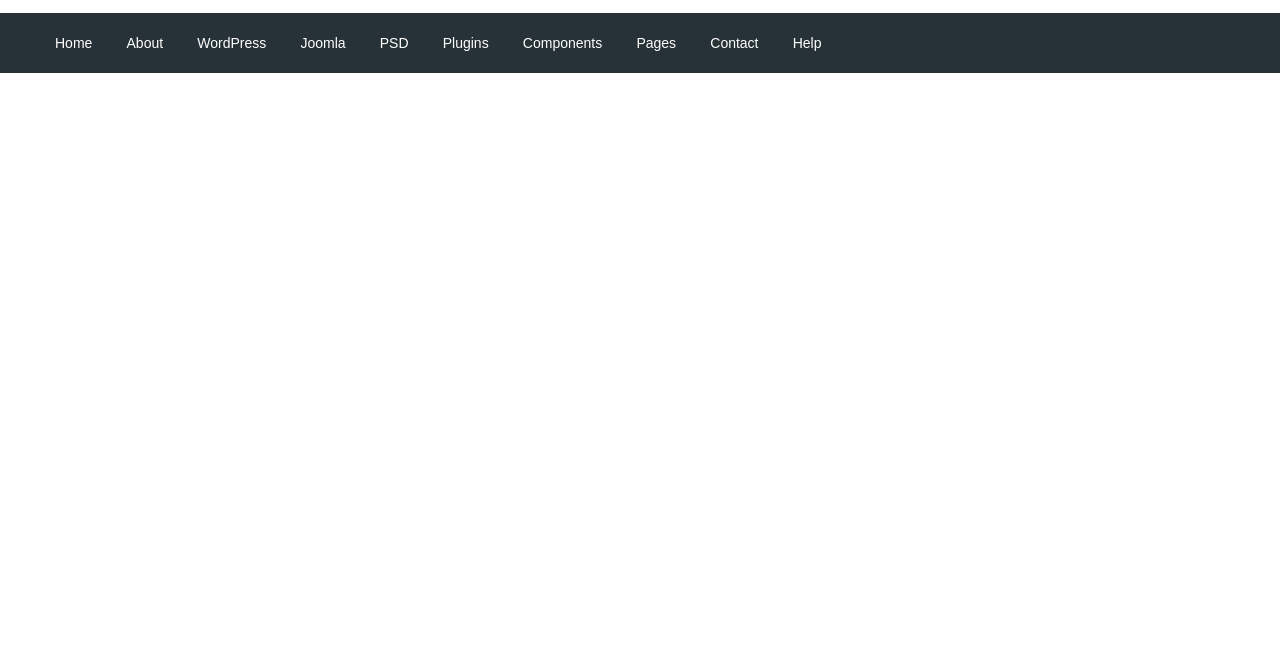
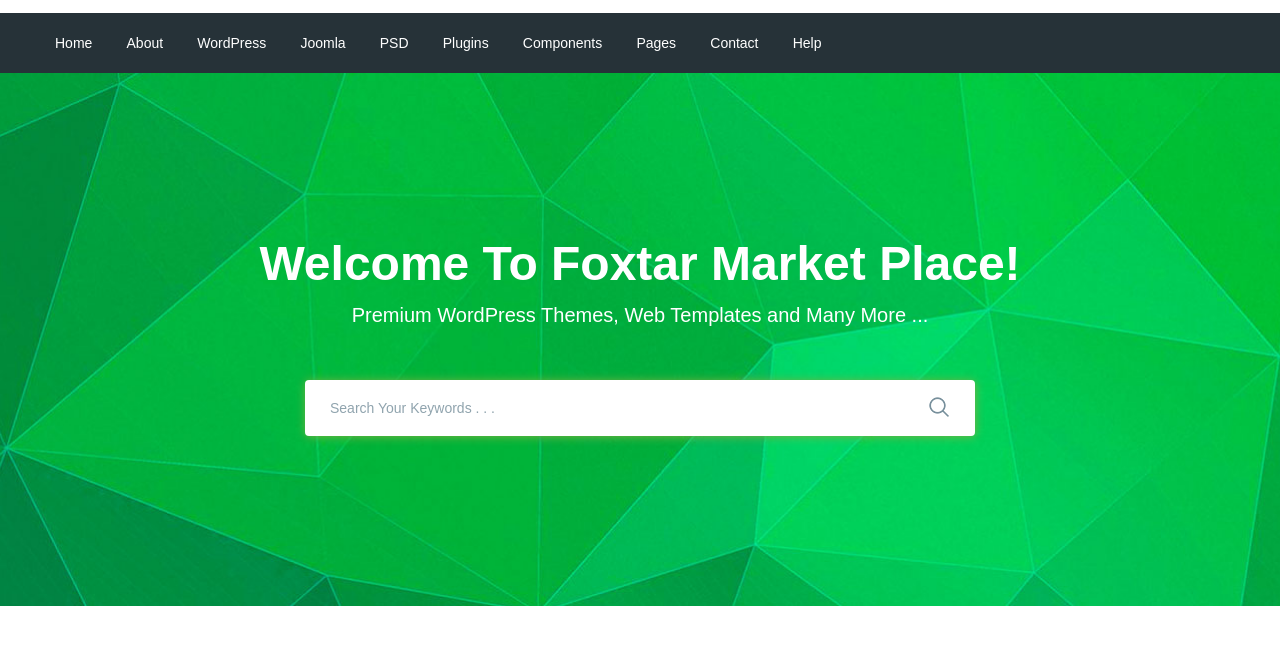
Before and after one commit to Roman-78GRA/Moderno_market, a website: page app/index.html in a window 1280 px wide. Shown: the part 77-722 px from the top of the page. Drawn offline with nearby package versions, Linux system fonts and the light colour scheme; files that its build step writes are made by us from their sources.

Commit message:
added search section

```diff
--- a/app/index.html
+++ b/app/index.html
@@ -100,10 +100,28 @@
                 </nav>
             </div>
         </div>
-
     </header>
 
-
+<section class="search" style="background-image: url(images/search-bg.jpg);">
+    <div class="container">
+        <div class="search__inner">
+            <div class="search__inner-title">
+                Welcome To Foxtar Market Place!
+            </div>
+            <div class="search__inner-text">
+                Premium WordPress Themes, Web Templates and Many More ...
+            </div>
+            <div class="search__inner-form">
+                <form >
+                    <input type="text" placeholder="Search Your Keywords . . ." required>
+                    <button type="submit">
+                        <img src="images/icons/search.png" alt="">
+                    </button>
+                </form>
+            </div>
+        </div>
+    </div>
+</section>
 
 
     <script src="https://ajax.googleapis.com/ajax/libs/jquery/3.5.1/jquery.min.js"></script>
--- a/app/scss/style.scss
+++ b/app/scss/style.scss
@@ -58,3 +58,62 @@
     font-size: 14px;
   }
 }
+
+.search {
+  background-repeat: no-repeat;
+  background-size: cover;
+  background-position: center;
+  min-height: 533px;
+}
+
+.search__inner {
+  padding: 155px 0 100px;
+  color: #fff;
+  text-align: center;
+  &-title {
+    margin-bottom: 10x;
+    font-size: 48px;
+    font-weight: 700;
+    line-height: 72px;
+  }
+  &-text {
+    margin-bottom: 50px;
+    font-size: 20px;
+    font-weight: 500;
+    line-height: 30px;
+  }
+  &-form {
+    max-width: 670px;
+    width: 100%;
+    margin: 0 auto;
+    position: relative;
+    input {
+      display: block;
+      width: 100%;
+      box-shadow: 0.5px 0.866px 10px 0px rgb( 124, 178, 64 );
+      border-radius: 4px;
+      height: 56px;
+      border: none;
+      font-size: 14px;
+      font-weight: 500;
+      padding-left: 25px;
+      padding-right: 60px;
+      // outline: none;
+      // &:focus {
+      //   border: 1px solid $red;
+      // }
+      &::placeholder {
+        color: #90a4ae;
+        font-weight: 500;
+      }
+    }
+    button {
+      position: absolute;
+      border: none;
+      background-color: transparent;
+      right: 20px;
+      top: 16px;
+
+    }
+  }
+}
```
Also changed, not shown: app/images/icons/search.png (added), app/images/search-bg.jpg (added).
